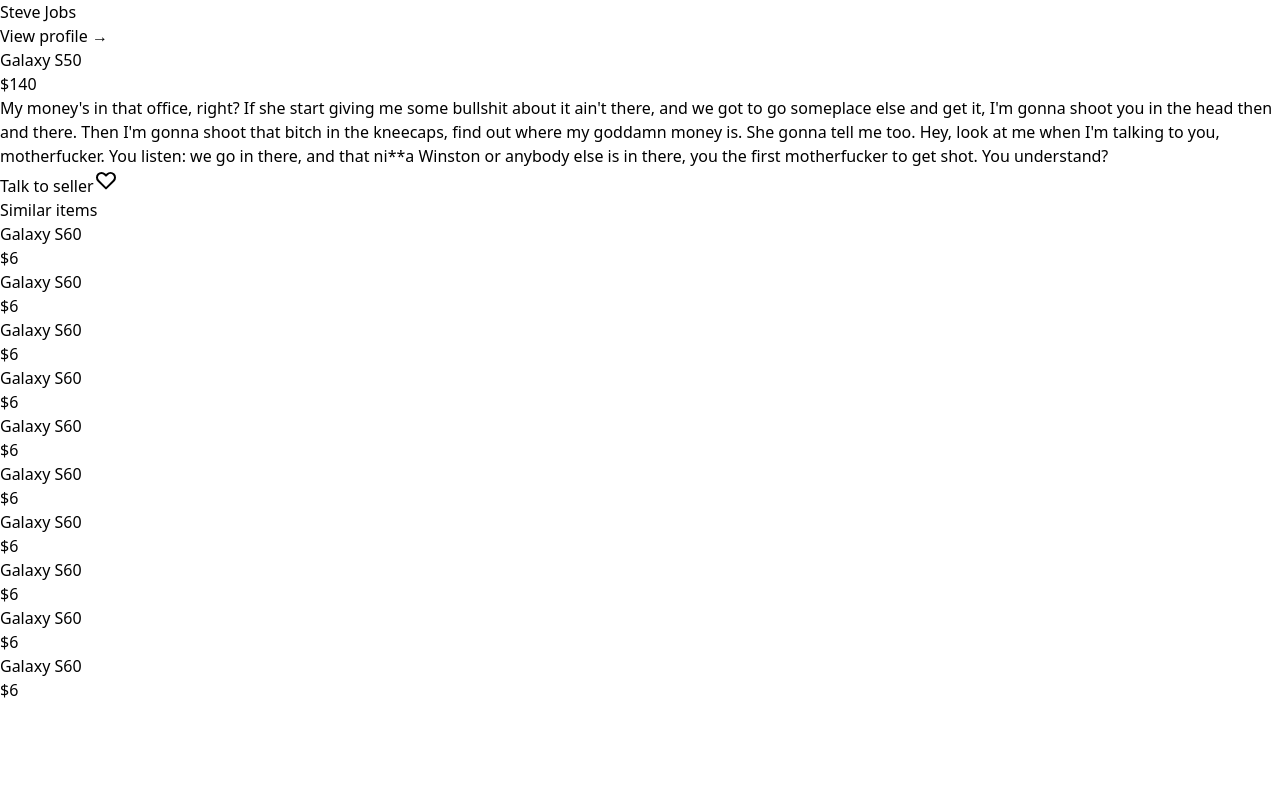
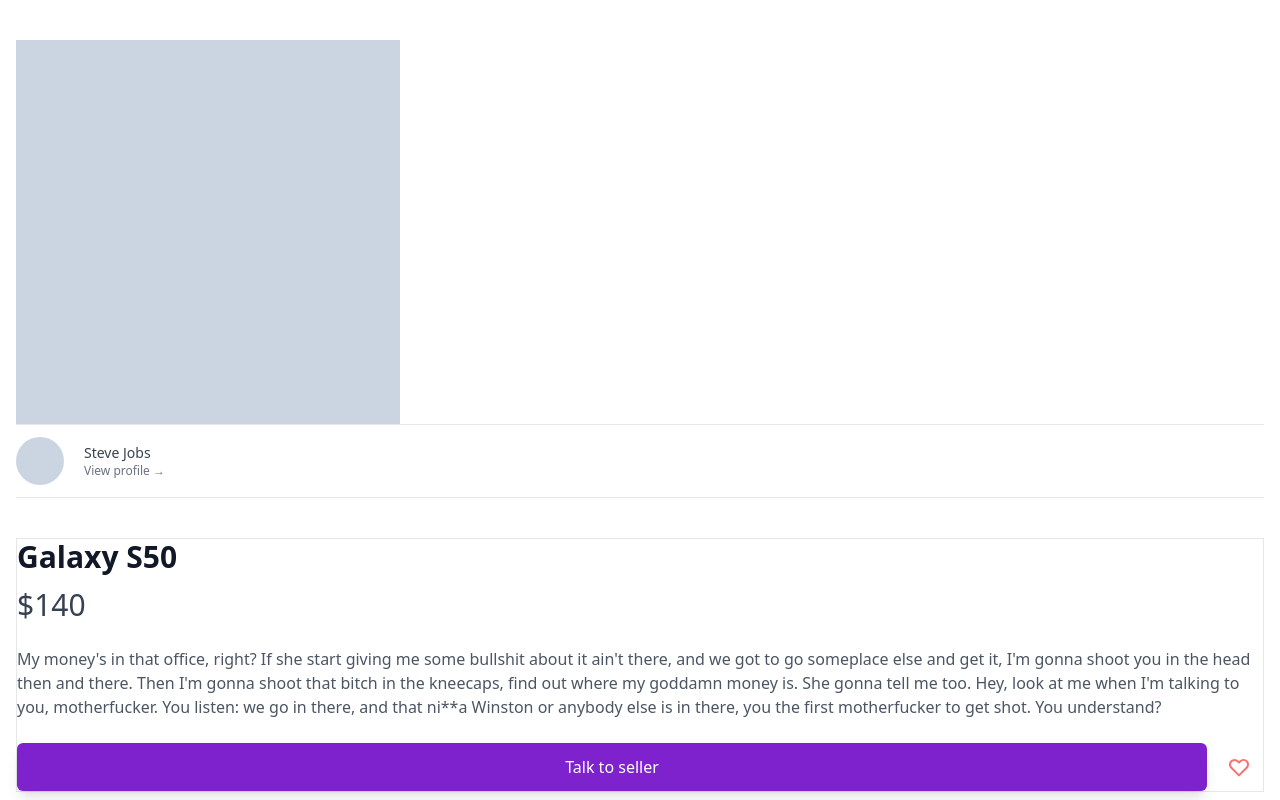
Before and after one commit to alisha0815/e-market-clone, a Next.js app: page /items/1 in a window 1280 px wide. Shown: the top 800 px of the page. Built offline with nearby package versions, Linux system fonts and the light colour scheme.

Commit message:
item detail styling

```diff
--- a/pages/items/[id].tsx
+++ b/pages/items/[id].tsx
@@ -3,21 +3,25 @@
 
 const ItemDetail: NextPage = () => {
   return (
-    <div>
+    <div className="px-4 py-10">
       <div>
-        <div />
-        <div>
-          <div />
+        <div className="h-96 w-96 bg-slate-300" />
+        {/* profile of users */}
+        <div className="flex items-center space-x-5 py-3 border-t border-b cursor-pointer">
+          {/* avatar of users */}
+          <div className="w-12 h-12 rounded-full bg-slate-300" />
           <div>
-            <p>Steve Jobs</p>
-            <p>View profile &rarr;</p>
+            <p className="text-sm font-medium text-gray-700">Steve Jobs</p>
+            <p className="text-xs font-medium text-gray-500">
+              View profile &rarr;
+            </p>
           </div>
         </div>
       </div>
-      <div>
-        <h1>Galaxy S50</h1>
-        <p>$140</p>
-        <p>
+      <div className="mt-10 border mb-5">
+        <h1 className="text-3xl font-bold text-gray-900">Galaxy S50</h1>
+        <span className="text-3xl mt-3 block text-gray-700">$140</span>
+        <p className="text-base my-6 text-gray-600">
           My money&apos;s in that office, right? If she start giving me some
           bullshit about it ain&apos;t there, and we got to go someplace else
           and get it, I&apos;m gonna shoot you in the head then and there. Then
@@ -27,9 +31,11 @@
           ni**a Winston or anybody else is in there, you the first motherfucker
           to get shot. You understand?
         </p>
-        <div>
-          <button>Talk to seller</button>
-          <button>
+        <div className="flex items-center justify-between space-x-2">
+          <button className="flex-1 bg-purple-700 text-white rounded-md py-3 font-medium shadow-lg focus:outline-none focus:ring-2 focus:ring-offset-2 focus:ring-purple-700 hover:opacity-80 transition-colors">
+            Talk to seller
+          </button>
+          <button className="p-3 flex items-center justify-center text-red-400 hover:text-red-700">
             <svg
               className="h-6 w-6 "
               xmlns="http://www.w3.org/2000/svg"
@@ -49,13 +55,13 @@
         </div>
       </div>
       <div>
-        <h2>Similar items</h2>
-        <div>
+        <h2 className="text-2xl font-bold text-gray-900 mb-2">Similar items</h2>
+        <div className="grid grid-cols-2 gap-4">
           {[...Array(10)].map((_, i) => (
             <div key={i}>
-              <div />
-              <h3>Galaxy S60</h3>
-              <p>$6</p>
+              <div className="h-56 w-full bg-slate-300 mb-4" />
+              <h3 className="tex-sm text-gray-700 -mb-1">Galaxy S60</h3>
+              <span className="text-s font-medium text-gray-900">$6</span>
             </div>
           ))}
         </div>
```
